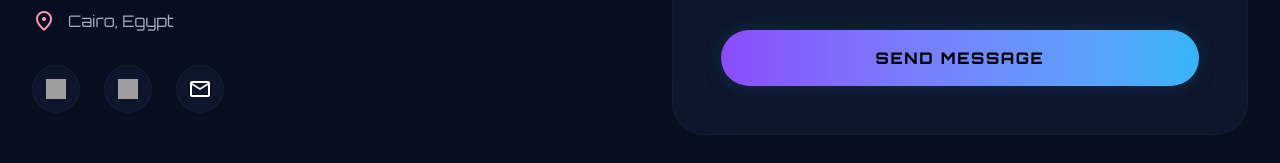
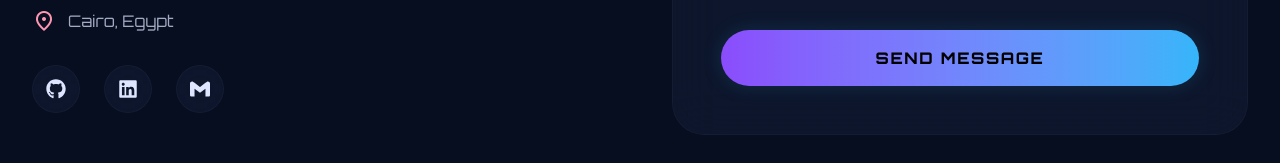
Before and after one commit to 12wale/Waleed.dev, a Next.js app: page / in a window 1280 px wide. Shown: the part 8692-8855 px from the top of the page. Built offline with nearby package versions, Linux system fonts and the light colour scheme; no server answers; the database is empty; grey boxes are pictures that could not be loaded.

Commit message:
update contact

```diff
--- a/components/Contact.tsx
+++ b/components/Contact.tsx
@@ -1,5 +1,7 @@
 import Image from "next/image";
-
+import { FaLinkedin } from "react-icons/fa";
+import { FaGithub } from "react-icons/fa";
+import { SiGmail } from "react-icons/si";
 export default function Contact() {
   return (
     <section className="py-16 md:py-24 px-4 md:px-8 bg-surface border-t border-outline-variant/10" id="contact">
@@ -33,13 +35,13 @@ export default function Contact() {
             </div>
             <div className="flex gap-4 md:gap-6 justify-center lg:justify-start">
               <a className="relative group w-12 h-12 rounded-full glass flex items-center justify-center hover:shadow-[0_0_20px_#17a8ec] transition-all" href="https://github.com/12wale" title="GitHub">
-                <Image alt="GitHub" width={20} height={20} className="w-5 h-5" src="https://lh3.googleusercontent.com/aida-public/AB6AXuCjTmGa4cUs3XCqvbf0PnbaB8P0CXbp_mVxzi6YfgiSNJvDfTklHfSoqjBagv4AryIYTg7xPAnocW_axM3HNAF0-68dv1Ujkr7QDGDG5CKCJTsuEim35-1q-eufqDUelZMCZiE36WsE1Qjbs70GRgv68pJEwEE1mWWd43YPoN1qnZ3cfmeBpoRltVr25DDxkM8KoWzdza0e_EAxWHp6u0tn1RGy4NzGAPvkzDSFj8pl8uT-YHE0BaRPHzmGv6MHALPbKmVQQHXloGU" />
+                <FaGithub className="w-5 h-5" />
               </a>
-              <a className="relative group w-12 h-12 rounded-full glass flex items-center justify-center hover:shadow-[0_0_20px_#bd9dff] transition-all" href="www.linkedin.com/in/waleed-refaat-4b4164203" title="LinkedIn">
-                <Image alt="LinkedIn" width={20} height={20} className="w-5 h-5" src="https://lh3.googleusercontent.com/aida-public/AB6AXuCIywL68t-xCGmfzrzCNb5cQazpJbQ7zd_AOsOxzwCNTF0o7PrwweD9gkAXq65GR76I_HI4xd7Vzhs2k_qLOFucOTeLR2eP_I1jXBFcaArhNtz9ENfuYyQ89N5sAc6ziCL_UkkJB7VvPjRETQVrf66k29MU27m8IOiZdpNNoM763ofxsgB-LiQzzQFrfj5tABRfhXf60Lg6MfP_TIx5Oh-HX-z1HmdPPBYygHFNA8aip48zLIE1rU4K9P-Kibaxc9E0JM25wtHo5tU" />
+              <a className="relative group w-12 h-12 rounded-full glass flex items-center justify-center hover:shadow-[0_0_20px_#bd9dff] transition-all" href="https://www.linkedin.com/in/waleed-refaat-4b4164203" title="LinkedIn">
+                <FaLinkedin className="w-5 h-5" />
               </a>
               <a className="relative group w-12 h-12 rounded-full glass flex items-center justify-center hover:shadow-[0_0_20px_#ff97b2] transition-all" href="mailto:wlydrftm399@gmail.com" title="Email">
-                <span className="material-symbols-outlined text-white text-xl">mail</span>
+                <SiGmail className="w-5 h-5" />
               </a>
             </div>
           </div>
--- a/package.json
+++ b/package.json
@@ -16,6 +16,7 @@
     "next": "^15.1.0",
     "react": "19.2.4",
     "react-dom": "19.2.4",
+    "react-icons": "^5.6.0",
     "ua-parser-js": "^2.0.9"
   },
   "devDependencies": {
```
Also changed, not shown: 1 other file (tests, documents, lock files or other folders).
